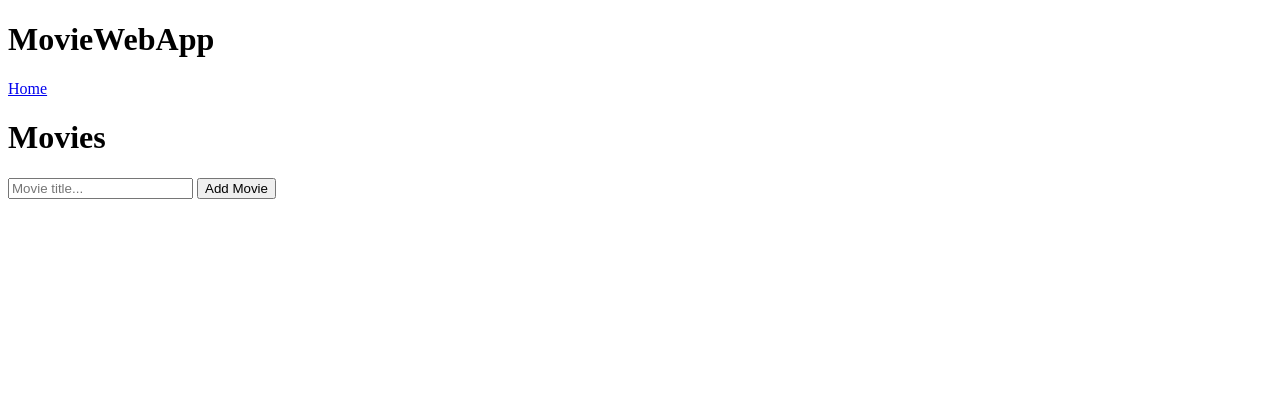
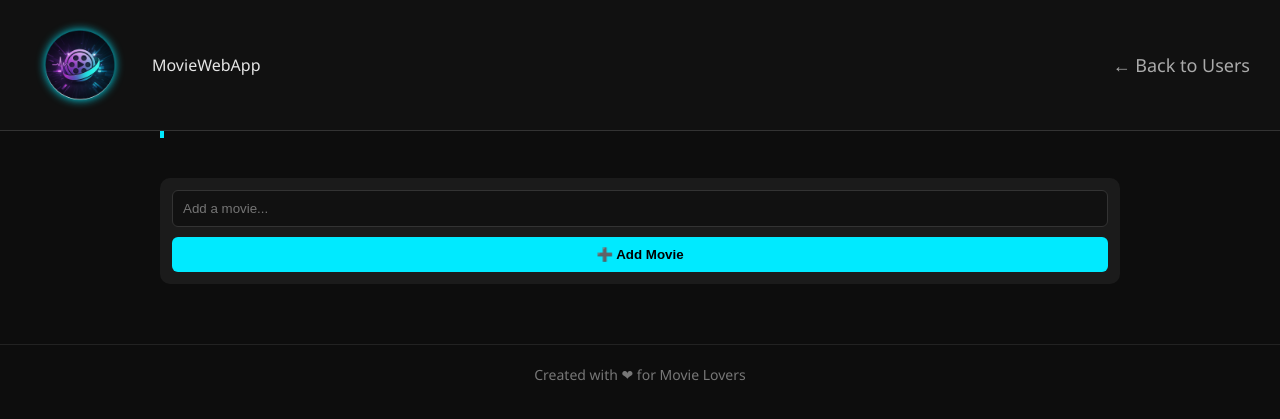
Before and after one commit to ilyassuelen/MovieWebApp, a Flask app: page /users/1/movies in a window 1280 px wide. Shown: the top 419 px of the page. Run offline with Flask 3, Linux system fonts and the light colour scheme.

Commit message:
Improve UI styling, add logo, dynamic navigation

```diff
--- a/static/style.css
+++ b/static/style.css
@@ -0,0 +1,201 @@
+/* GLOBAL RESET */
+* { box-sizing: border-box; margin: 0; padding: 0; }
+
+body {
+    background: #0d0d0d;
+    color: #e5e5e5;
+    font-family: 'Segoe UI', sans-serif;
+    padding-top: 80px;
+}
+
+/* NAVBAR */
+.navbar {
+    position: fixed;
+    top: 0;
+    width: 100%;
+    background: #111;
+    padding: 15px 30px;
+    display: flex;
+    justify-content: space-between;
+    align-items: center;
+    border-bottom: 1px solid #333;
+}
+
+.logo {
+    color: #00eaff;
+    font-size: 50px;
+    font-weight: 800;
+    cursor: pointer;
+    transition: 0.3s;
+    text-shadow: 0 0 8px #00eaff60;
+}
+.logo:hover {
+    text-shadow: 0 0 12px #00eaffb5;
+}
+
+.nav-links a {
+    margin-left: 20px;
+    text-decoration: none;
+    color: #aaa;
+    font-size: 18px;
+    transition: 0.3s;
+}
+.nav-links a:hover { color: #00eaff; }
+
+/* CONTAINER */
+.container {
+    max-width: 1000px;
+    margin: auto;
+    padding: 20px;
+}
+
+.section-title {
+    font-size: 28px;
+    margin-bottom: 20px;
+    border-left: 4px solid #00eaff;
+    padding-left: 12px;
+}
+
+/* USER GRID */
+.user-grid {
+    display: flex;
+    flex-wrap: wrap;
+    gap: 25px;
+    justify-content: center; /* Zentriert horizontal */
+    margin: 20px 0;
+}
+
+.user-card {
+    background: #1b1b1b;
+    padding: 20px;
+    border-radius: 12px;
+    text-align: center;
+    cursor: pointer;
+    transition: 0.3s;
+    border: 1px solid #222;
+}
+.user-card:hover {
+    background: #242424;
+    transform: translateY(-6px);
+    border-color: #00eaff;
+    box-shadow: 0 0 10px #00eaff60;
+}
+
+/* USER CONTENT */
+.user-avatar {
+    font-size: 44px;
+    margin-bottom: 12px;
+}
+.user-name {
+    font-size: 18px;
+    color: #00eaff;
+    font-weight: bold;
+}
+
+/* USER FORM */
+.add-user-form {
+    max-width: 400px;
+    margin: 30px auto;
+}
+
+/* MOVIE GRID */
+.grid-movies {
+    display: grid;
+    gap: 25px;
+    grid-template-columns: repeat(auto-fill, minmax(180px, 1fr));
+}
+
+.movie-card {
+    background: #1b1b1b;
+    padding: 15px;
+    border-radius: 12px;
+    text-align: center;
+    transition: 0.3s;
+}
+.movie-card:hover { transform: translateY(-5px); }
+
+.movie-card img {
+    width: 100%;
+    border-radius: 10px;
+}
+
+.movie-info {
+    color: #ccc;
+    font-size: 14px;
+    margin-bottom: 12px;
+}
+
+/* FORMS */
+.form-card {
+    background: #1b1b1b;
+    padding: 12px;
+    border-radius: 10px;
+    margin-top: 20px;
+}
+
+input {
+    width: 100%;
+    padding: 10px;
+    border-radius: 6px;
+    background: #111;
+    border: 1px solid #333;
+    color: #fff;
+    margin-bottom: 10px;
+}
+
+/* FOOTER */
+.footer {
+    text-align: center;
+    color: #777;
+    padding: 20px;
+    margin-top: 40px;
+    font-size: 14px;
+    border-top: 1px solid #222;
+    background-color: #0d0d0d;
+}
+
+/* BUTTONS */
+.btn-primary {
+    background: #00eaff;
+    border: none;
+    padding: 10px;
+    color: #000;
+    border-radius: 6px;
+    font-weight: bold;
+    width: 100%;
+    cursor: pointer;
+}
+.btn-primary:hover { background: #00bcd4; }
+
+.btn-edit, .btn-delete {
+    width: 48%;
+    margin: 4px 1%;
+    padding: 8px;
+    border-radius: 6px;
+    border: none;
+    cursor: pointer;
+}
+.btn-edit { background: #0077ff; }
+.btn-edit:hover { background: #005fcc; }
+
+.btn-delete { background: #e50914; }
+.btn-delete:hover { background: #b0070f; }
+
+/* 404 */
+.error-box {
+    text-align: center;
+    padding: 50px;
+}
+
+.logo-img {
+    max-height: 100px;
+    width: auto;
+    margin-right: 12px;
+    filter: drop-shadow(0 0 5px #00eaff);
+}
+
+.logo-container {
+    display: flex;
+    align-items: center;
+    gap: 10px;
+}
--- a/templates/404.html
+++ b/templates/404.html
@@ -1,5 +1,7 @@
 {% extends "base.html" %}
 {% block content %}
-<h2>Page not found! 😕</h2>
-<p>This page does not exist.</p>
+<div class="error-box">
+    <h2>Scene Missing 🎬</h2>
+    <p>The page you are looking for has been cut from the film.</p>
+</div>
 {% endblock %}
--- a/templates/base.html
+++ b/templates/base.html
@@ -2,20 +2,33 @@
 <html lang="en">
 <head>
     <meta charset="UTF-8">
-    <title>MoviWeb App</title>
+    <title>Movie Web App</title>
     <link rel="stylesheet" href="{{ url_for('static', filename='style.css') }}">
+    <link rel="icon" type="image/png" href="{{ url_for('static', filename='images/favicon.png') }}">
 </head>
 
 <body>
-    <header>
-        <h1>MovieWebApp</h1>
-        <nav>
-            <a href="{{ url_for('index') }}">Home</a>
-        </nav>
-    </header>
+<header class="navbar">
+    <div class="logo-container" onclick="window.location='{{ url_for('index') }}'">
+        <img src="{{ url_for('static', filename='images/logo.png') }}" alt="Logo" class="logo-img">
+        <span class="logo-text">MovieWebApp</span>
+    </div>
+    <nav class="nav-links">
+        {% if request.endpoint == 'index' %}
+            <!-- Auf Startseite nicht anzeigen -->
+        {% else %}
+            <a href="{{ url_for('index') }}">← Back to Users</a>
+        {% endif %}
+    </nav>
+</header>
 
-    <main class="container">
-        {% block content %}{% endblock %}
-    </main>
+<main class="container">
+    {% block content %}{% endblock %}
+</main>
+
+<footer class="footer">
+    Created with ❤ for Movie Lovers
+</footer>
+
 </body>
 </html>
--- a/templates/movies.html
+++ b/templates/movies.html
@@ -1,32 +1,32 @@
 {% extends "base.html" %}
+{% block content %}
 
-{% block content %}
-<h1>Movies</h1>
+<h2 class="section-title">Favorite Movies</h2>
 
-<ul class="movie-list">
+<div class="grid-movies">
     {% for movie in movies %}
-    <li class="movie-entry">
-        <img src="{{ movie.poster_url }}" alt="{{ movie.name }}" width="100">
-        <p><strong>{{ movie.name }}</strong></p>
-        <p>{{ movie.director }} ({{ movie.release_year }})</p>
+    <div class="movie-card">
+        <img src="{{ movie.poster_url }}" alt="{{ movie.name }}">
+        <h3>{{ movie.name }}</h3>
+        <p class="movie-info">{{ movie.director }} • {{ movie.release_year }}</p>
 
-        <!-- Update Form -->
-        <form action="{{ url_for('update_movie', user_id=user_id, movie_id=movie.id) }}" method="post" style="display:inline;">
+        <!-- Update -->
+        <form action="{{ url_for('update_movie', user_id=user_id, movie_id=movie.id) }}" method="post">
             <input type="text" name="new_title" placeholder="New title..." required>
-            <button type="submit" class="btn-edit">Update</button>
+            <button class="btn-edit">✏ Update</button>
         </form>
 
-        <!-- Delete Form -->
-        <form action="{{ url_for('delete_movie', user_id=user_id, movie_id=movie.id) }}" method="post" style="display:inline;">
-            <button type="submit" class="btn-delete">Delete</button>
+        <!-- Delete -->
+        <form action="{{ url_for('delete_movie', user_id=user_id, movie_id=movie.id) }}" method="post">
+            <button class="btn-delete">🗑 Delete</button>
         </form>
-    </li>
+    </div>
     {% endfor %}
-</ul>
+</div>
 
-<form action="{{ url_for('add_movie', user_id=user_id) }}" method="post">
-    <input type="text" name="title" placeholder="Movie title..." required>
-    <button type="submit">Add Movie</button>
+<form action="{{ url_for('add_movie', user_id=user_id) }}" method="post" class="form-card movie-form">
+    <input type="text" name="title" placeholder="Add a movie..." required>
+    <button class="btn-primary">➕ Add Movie</button>
 </form>
 
 {% endblock %}
```
Also changed, not shown: templates/index.html (+11 -10 lines), static/images/favicon.png (added), static/images/logo.png (added).
